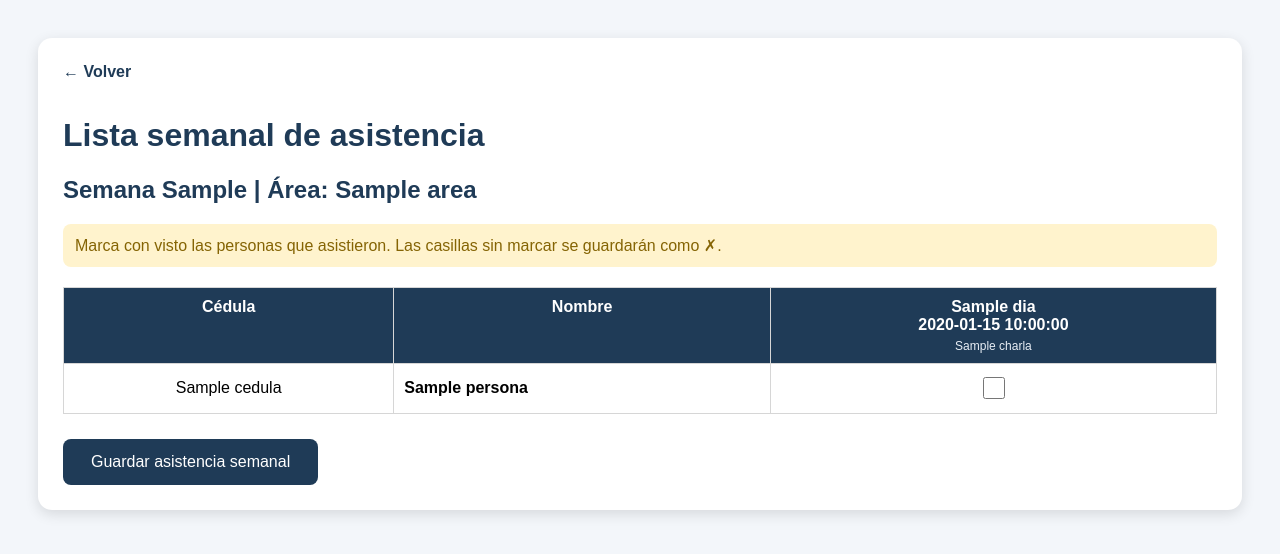
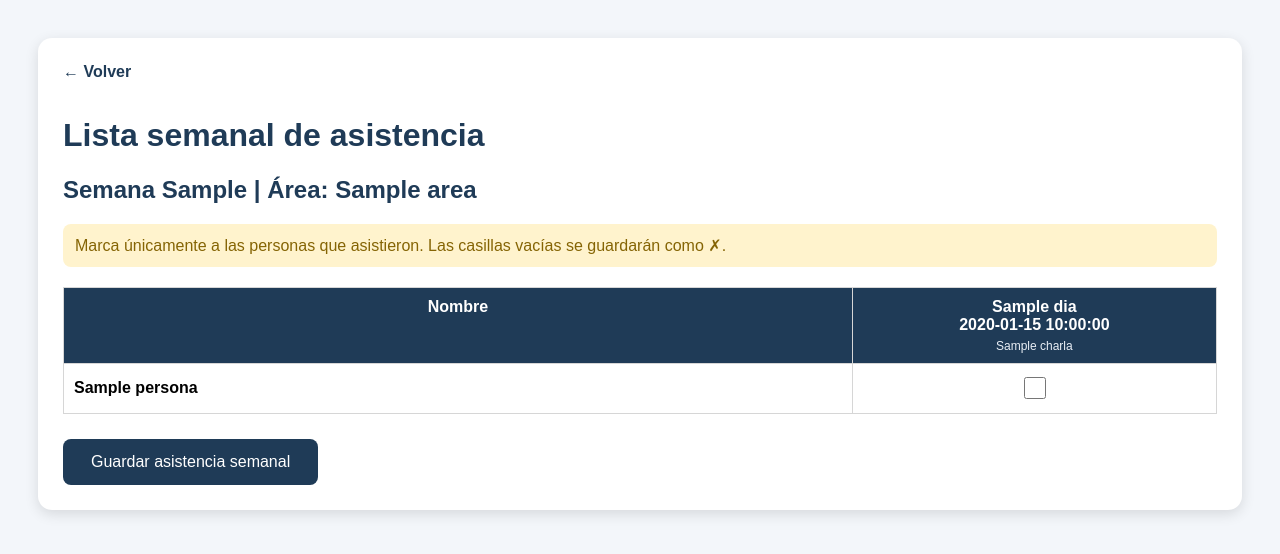
Before and after one commit to steff-1804/control-asistencia-semanal, a Flask app: template templates/semanal.html in a window 1280 px wide. Shown: the top 554 px of the page. Run offline with Flask 3, Linux system fonts and the light colour scheme; the template is opened without the code that fills it: most values are stand-ins (such as "Sample title", 1, 10 or a date in 2020).

Commit message:
Refactor semanal.html for improved attendance tracking
Updated the weekly attendance HTML template to improve clarity and functionality.

```diff
--- a/templates/semanal.html
+++ b/templates/semanal.html
@@ -25,7 +25,7 @@
         table {
             border-collapse: collapse;
             width: 100%;
-            min-width: 900px;
+            min-width: 750px;
             margin-top: 20px;
         }
 
@@ -44,6 +44,7 @@
         td.nombre {
             text-align: left;
             font-weight: bold;
+            min-width: 350px;
         }
 
         .charla {
@@ -100,7 +101,7 @@
         <h2>Semana {{ semana_ingresada }} | Área: {{ area }}</h2>
 
         <div class="nota">
-            Marca con visto las personas que asistieron. Las casillas sin marcar se guardarán como ✗.
+            Marca únicamente a las personas que asistieron. Las casillas vacías se guardarán como ✗.
         </div>
 
         <form method="POST" action="/guardar-semanal">
@@ -110,7 +111,6 @@
             <table>
                 <thead>
                     <tr>
-                        <th>Cédula</th>
                         <th>Nombre</th>
 
                         {% for charla in charlas %}
@@ -126,7 +126,6 @@
                 <tbody>
                     {% for persona in personal %}
                         <tr>
-                            <td>{{ persona.cedula }}</td>
                             <td class="nombre">{{ persona.nombre }}</td>
 
                             {% for charla in charlas %}
@@ -134,7 +133,6 @@
                                     <input
                                         type="checkbox"
                                         name="asistencia__{{ persona.cedula }}__{{ charla.fecha }}"
-
                                     >
                                 </td>
                             {% endfor %}
```
